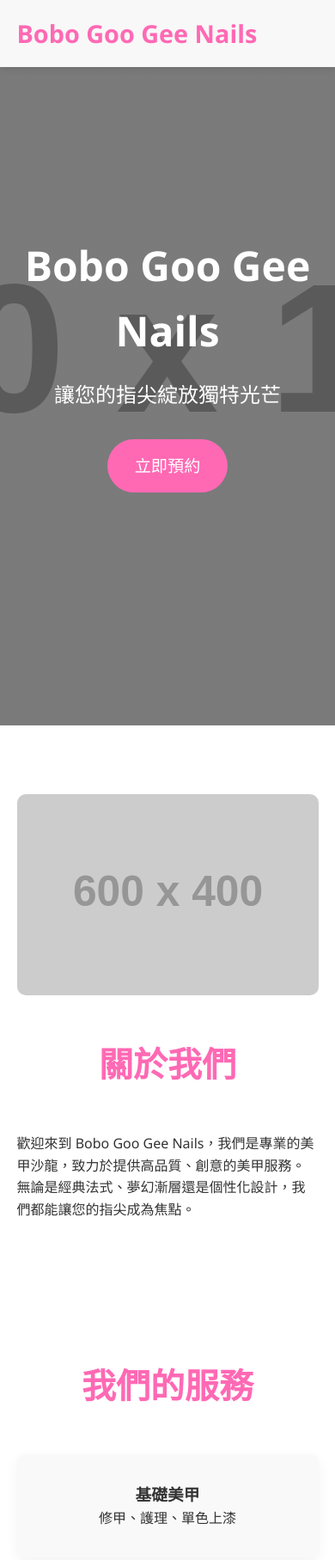
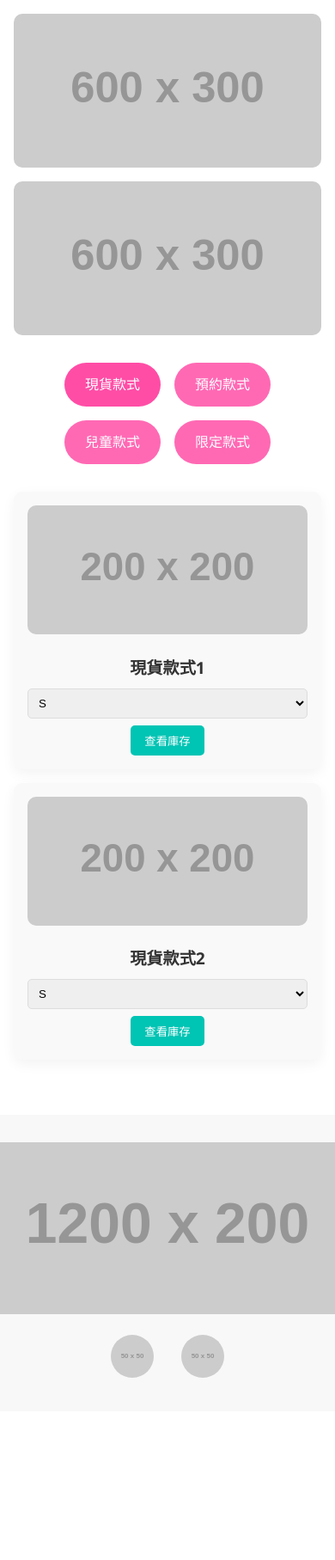
Before and after one commit to Willie-Chou4Note/nailwebtest, a plain HTML site: page index.html in a window 390 px wide. Shown: the top 1815 px of the page at 86% size. After the commit the page ends 1642 px from the top, so only its background shows below. Drawn offline with Linux system fonts and the light colour scheme; placeholder pictures from the web are drawn by us.

Commit message:
Add files via upload

```diff
--- a/index.html
+++ b/index.html
@@ -3,7 +3,7 @@
 <head>
     <meta charset="UTF-8">
     <meta name="viewport" content="width=device-width, initial-scale=1.0">
-    <title>Bobo Goo Gee Nails | 專業美甲沙龍</title>
+    <title>Bobo Goo Gee Nails | 美甲商品模板</title>
     <style>
         /* 重置與基本樣式 */
         * { margin: 0; padding: 0; box-sizing: border-box; }
@@ -14,245 +14,249 @@
             background-color: #fff;
         }
         a { text-decoration: none; color: inherit; }
+        .container { max-width: 1200px; margin: 0 auto; padding: 1rem; }
 
-        /* 導航欄 */
-        header {
-            position: fixed;
-            top: 0;
-            width: 100%;
-            background: rgba(255, 255, 255, 0.95);
-            box-shadow: 0 2px 10px rgba(0,0,0,0.1);
-            z-index: 1000;
-            padding: 1rem 5%;
-        }
-        nav {
+        /* 頂部品牌介紹圖片 */
+        .brand-intro {
             display: flex;
             justify-content: space-between;
-            align-items: center;
-            max-width: 1200px;
-            margin: 0 auto;
-        }
-        .logo { font-size: 1.8rem; font-weight: bold; color: #FF69B4; }
-        .nav-links {
-            display: flex;
-            gap: 2rem;
-        }
-        .nav-links a {
-            font-weight: 500;
-            transition: color 0.3s;
-        }
-        .nav-links a:hover { color: #FF69B4; }
-
-        /* 英雄區 */
-        .hero {
-            height: 100vh;
-            background: linear-gradient(rgba(0,0,0,0.4), rgba(0,0,0,0.4)), url('https://via.placeholder.com/1920x1080/FFB6C1/FFFFFF?text=Beautiful+Nails+Hero+Image') center/cover no-repeat;
-            display: flex;
-            flex-direction: column;
-            justify-content: center;
-            align-items: center;
-            text-align: center;
-            color: white;
-            padding: 0 5%;
-        }
-        .hero h1 {
-            font-size: 4rem;
-            margin-bottom: 1rem;
-        }
-        .hero p {
-            font-size: 1.5rem;
+            gap: 1rem;
             margin-bottom: 2rem;
         }
-        .btn {
+        .brand-intro img {
+            width: 49%;
+            height: auto;
+            border-radius: 10px;
+            object-fit: cover;
+        }
+
+        /* 類別清單 */
+        .categories {
+            display: flex;
+            justify-content: center;
+            gap: 1rem;
+            margin-bottom: 2rem;
+            flex-wrap: wrap;
+        }
+        .category-btn {
             background: #FF69B4;
             color: white;
-            padding: 1rem 2rem;
+            padding: 0.8rem 1.5rem;
             border-radius: 50px;
-            font-size: 1.2rem;
+            cursor: pointer;
             transition: background 0.3s;
         }
-        .btn:hover { background: #ff4da6; }
+        .category-btn:hover, .category-btn.active { background: #ff4da6; }
 
-        /* 通用區塊 */
-        section {
-            padding: 5rem 5%;
-            max-width: 1200px;
-            margin: 0 auto;
+        /* 產品格子 */
+        .products {
+            display: grid;
+            grid-template-columns: repeat(5, 1fr);
+            gap: 1rem;
+            margin-bottom: 3rem;
         }
-        h2 {
-            text-align: center;
-            font-size: 2.5rem;
-            margin-bottom: 3rem;
-            color: #FF69B4;
-        }
-
-        /* 關於 */
-        .about {
-            display: flex;
-            align-items: center;
-            gap: 3rem;
-            flex-wrap: wrap;
-        }
-        .about img {
-            flex: 1;
-            min-width: 300px;
-            border-radius: 10px;
-        }
-        .about-text { flex: 1; }
-
-        /* 服務 */
-        .services {
-            display: grid;
-            grid-template-columns: repeat(auto-fit, minmax(250px, 1fr));
-            gap: 2rem;
-        }
-        .service-card {
+        .product-item {
             background: #f9f9f9;
-            padding: 2rem;
+            padding: 1rem;
             border-radius: 10px;
             text-align: center;
             box-shadow: 0 5px 15px rgba(0,0,0,0.05);
+            display: none; /* 預設隱藏 */
         }
-
-        /* 圖庫 */
-        .gallery {
-            display: grid;
-            grid-template-columns: repeat(auto-fit, minmax(250px, 1fr));
-            gap: 1rem;
+        .product-item img {
+            width: 100%;
+            height: 150px;
+            object-fit: cover;
+            border-radius: 10px;
+            margin-bottom: 1rem;
         }
-        .gallery img {
+        .product-item h3 { font-size: 1.2rem; margin-bottom: 0.5rem; }
+        .product-item select {
             width: 100%;
-            border-radius: 10px;
-            transition: transform 0.3s;
-        }
-        .gallery img:hover { transform: scale(1.05); }
-
-        /* 聯絡 */
-        .contact form {
-            max-width: 600px;
-            margin: 0 auto;
-            display: grid;
-            gap: 1rem;
-        }
-        input, textarea {
-            padding: 1rem;
+            padding: 0.5rem;
+            margin-bottom: 0.5rem;
             border: 1px solid #ddd;
             border-radius: 5px;
         }
+        .product-item button {
+            background: #00C4B4;
+            color: white;
+            padding: 0.5rem 1rem;
+            border: none;
+            border-radius: 5px;
+            cursor: pointer;
+            transition: background 0.3s;
+        }
+        .product-item button:hover { background: #009999; }
+        .product-item .inventory { display: none; color: green; margin-top: 0.5rem; }
 
-        /* 頁尾 (模仿 Canva 原站) */
+        /* 頁尾 */
         footer {
             background: #f8f8f8;
-            padding: 2rem 5%;
+            padding: 2rem 0;
             text-align: center;
-            font-size: 0.9rem;
-            color: #666;
         }
-        .footer-links a {
-            margin: 0 1rem;
-            color: #00C4B4; /* Canva 藍綠色 */
+        .footer-img {
+            width: 100%;
+            height: 200px;
+            object-fit: cover;
+            margin-bottom: 1rem;
         }
+        .social-links {
+            display: flex;
+            justify-content: center;
+            gap: 2rem;
+        }
+        .social-links img {
+            width: 50px;
+            height: 50px;
+            border-radius: 50%;
+            transition: transform 0.3s;
+        }
+        .social-links img:hover { transform: scale(1.1); }
 
         /* 響應式調整 */
+        @media (max-width: 1200px) {
+            .products { grid-template-columns: repeat(4, 1fr); }
+        }
+        @media (max-width: 992px) {
+            .products { grid-template-columns: repeat(3, 1fr); }
+        }
         @media (max-width: 768px) {
-            .hero h1 { font-size: 3rem; }
-            .nav-links { display: none; } /* 可加漢堡選單進階 */
+            .products { grid-template-columns: repeat(2, 1fr); }
+            .brand-intro { flex-direction: column; }
+            .brand-intro img { width: 100%; }
+        }
+        @media (max-width: 576px) {
+            .products { grid-template-columns: 1fr; }
         }
     </style>
 </head>
 <body>
 
-    <header>
-        <nav>
-            <div class="logo">Bobo Goo Gee Nails</div>
-            <div class="nav-links">
-                <a href="#home">首頁</a>
-                <a href="#about">關於</a>
-                <a href="#services">服務</a>
-                <a href="#gallery">作品</a>
-                <a href="#contact">聯絡</a>
+    <div class="container">
+        <!-- 1. 最上面放兩張圖片 (品牌介紹) -->
+        <div class="brand-intro">
+            <img src="https://via.placeholder.com/600x300/FFB6C1/FFFFFF?text=Brand+Image+1" alt="品牌介紹圖1">
+            <img src="https://via.placeholder.com/600x300/FFC0CB/FFFFFF?text=Brand+Image+2" alt="品牌介紹圖2">
         </div>
-        </nav>
-    </header>
 
-    <section id="home" class="hero">
-        <h1>Bobo Goo Gee Nails</h1>
-        <p>讓您的指尖綻放獨特光芒</p>
-        <a href="#contact" class="btn">立即預約</a>
-    </section>
+        <!-- 2. 類別清單 -->
+        <div class="categories">
+            <div class="category-btn active" data-category="stock">現貨款式</div>
+            <div class="category-btn" data-category="预约">預約款式</div>
+            <div class="category-btn" data-category="children">兒童款式</div>
+            <div class="category-btn" data-category="limited">限定款式</div>
+        </div>
 
-    <section id="about" class="about">
-        <img src="https://via.placeholder.com/600x400/F4C2C2/FFFFFF?text=About+Us" alt="關於我們">
-        <div class="about-text">
-            <h2>關於我們</h2>
-            <p>歡迎來到 Bobo Goo Gee Nails，我們是專業的美甲沙龍，致力於提供高品質、創意的美甲服務。無論是經典法式、夢幻漸層還是個性化設計，我們都能讓您的指尖成為焦點。</p>
+        <!-- 3. 產品顯示區 (一行5個) -->
+        <div class="products">
+            <!-- 現貨款式 (範例產品) -->
+            <div class="product-item" data-category="stock">
+                <img src="https://via.placeholder.com/200x200/FF69B4/FFFFFF?text=現貨1" alt="現貨款式1">
+                <h3>現貨款式1</h3>
+                <select>
+                    <option value="S">S</option>
+                    <option value="M">M</option>
+                    <option value="L">L</option>
+                </select>
+                <button onclick="showInventory(this)">查看庫存</button>
+                <p class="inventory">庫存：10 件</p>
             </div>
-    </section>
+            <div class="product-item" data-category="stock">
+                <img src="https://via.placeholder.com/200x200/FF69B4/FFFFFF?text=現貨2" alt="現貨款式2">
+                <h3>現貨款式2</h3>
+                <select>
+                    <option value="S">S</option>
+                    <option value="M">M</option>
+                    <option value="L">L</option>
+                </select>
+                <button onclick="showInventory(this)">查看庫存</button>
+                <p class="inventory">庫存：5 件</p>
+            </div>
+            <!-- 添加更多現貨產品... -->
 
-    <section id="services">
-        <h2>我們的服務</h2>
-        <div class="services">
-            <div class="service-card">
-                <h3>基礎美甲</h3>
-                <p>修甲、護理、單色上漆</p>
+            <!-- 預約款式 -->
+            <div class="product-item" data-category="预约">
+                <img src="https://via.placeholder.com/200x200/E0B0FF/FFFFFF?text=預約1" alt="預約款式1">
+                <h3>預約款式1</h3>
+                <select>
+                    <option value="S">S</option>
+                    <option value="M">M</option>
+                    <option value="L">L</option>
+                </select>
+                <button onclick="showInventory(this)">查看庫存</button>
+                <p class="inventory">庫存：預約中</p>
             </div>
-            <div class="service-card">
-                <h3>凝膠美甲</h3>
-                <p>持久光療、漸層設計</p>
+            <!-- 添加更多預約產品... -->
+
+            <!-- 兒童款式 -->
+            <div class="product-item" data-category="children">
+                <img src="https://via.placeholder.com/200x200/98FB98/FFFFFF?text=兒童1" alt="兒童款式1">
+                <h3>兒童款式1</h3>
+                <select>
+                    <option value="S">S</option>
+                    <option value="M">M</option>
+                    <option value="L">L</option>
+                </select>
+                <button onclick="showInventory(this)">查看庫存</button>
+                <p class="inventory">庫存：15 件</p>
             </div>
-            <div class="service-card">
-                <h3>藝術美甲</h3>
-                <p>手繪、貼鑽、3D 立體</p>
+            <!-- 添加更多兒童產品... -->
+
+            <!-- 限定款式 -->
+            <div class="product-item" data-category="limited">
+                <img src="https://via.placeholder.com/200x200/FFD700/FFFFFF?text=限定1" alt="限定款式1">
+                <h3>限定款式1</h3>
+                <select>
+                    <option value="S">S</option>
+                    <option value="M">M</option>
+                    <option value="L">L</option>
+                </select>
+                <button onclick="showInventory(this)">查看庫存</button>
+                <p class="inventory">庫存：限量 3 件</p>
             </div>
-            <div class="service-card">
-                <h3>足部護理</h3>
-                <p>足部美甲與 SPA</p>
+            <!-- 添加更多限定產品... -->
         </div>
     </div>
-    </section>
 
-    <section id="gallery">
-        <h2>作品展示</h2>
-        <div class="gallery">
-            <img src="https://via.placeholder.com/400x400/FFB6C1/FFFFFF?text=Nail+Design+1" alt="美甲作品1">
-            <img src="https://via.placeholder.com/400x400/FFC0CB/FFFFFF?text=Nail+Design+2" alt="美甲作品2">
-            <img src="https://via.placeholder.com/400x400/FF69B4/FFFFFF?text=Nail+Design+3" alt="美甲作品3">
-            <img src="https://via.placeholder.com/400x400/E0B0FF/FFFFFF?text=Nail+Design+4" alt="美甲作品4">
-            <img src="https://via.placeholder.com/400x400/98FB98/FFFFFF?text=Nail+Design+5" alt="美甲作品5">
-            <img src="https://via.placeholder.com/400x400/FFD700/FFFFFF?text=Nail+Design+6" alt="美甲作品6">
-        </div>
-    </section>
-
-    <section id="contact" class="contact">
-        <h2>聯絡我們</h2>
-        <form>
-            <input type="text" placeholder="您的姓名" required>
-            <input type="tel" placeholder="電話號碼" required>
-            <input type="email" placeholder="電子郵件" required>
-            <textarea rows="5" placeholder="留言或預約時間"></textarea>
-            <button type="submit" class="btn">送出訊息</button>
-        </form>
-    </section>
-
+    <!-- 5. 頁尾: 一張圖片，兩側 IG 和 LINE 圖標超連結 -->
     <footer>
-        <p>Designed with ❤️ for Bobo Goo Gee Nails</p>
-        <div class="footer-links">
-            <a href="https://www.canva.com/terms-of-use/" target="_blank">Terms of Use</a>
-            <a href="https://www.canva.com/policies/acceptable-use-policy/" target="_blank">Acceptable Use Policy</a>
-            <a href="https://www.canva.com/policies/privacy-policy/" target="_blank">Privacy Policy</a>
+        <img class="footer-img" src="https://via.placeholder.com/1200x200/F4C2C2/FFFFFF?text=Footer+Image" alt="頁尾圖片">
+        <div class="social-links">
+            <a href="https://www.instagram.com/your-ig-account" target="_blank">
+                <img src="https://via.placeholder.com/50x50/833AB4/FFFFFF?text=IG" alt="Instagram">
+            </a>
+            <a href="https://line.me/ti/p/your-line-id" target="_blank">
+                <img src="https://via.placeholder.com/50x50/00C300/FFFFFF?text=LINE" alt="LINE">
+            </a>
         </div>
     </footer>
 
     <script>
-        // 平滑滾動
-        document.querySelectorAll('a[href^="#"]').forEach(anchor => {
-            anchor.addEventListener('click', function(e) {
-                e.preventDefault();
-                document.querySelector(this.getAttribute('href')).scrollIntoView({
-                    behavior: 'smooth'
+        // 類別切換
+        const categoryBtns = document.querySelectorAll('.category-btn');
+        const productItems = document.querySelectorAll('.product-item');
+
+        categoryBtns.forEach(btn => {
+            btn.addEventListener('click', () => {
+                categoryBtns.forEach(b => b.classList.remove('active'));
+                btn.classList.add('active');
+                const category = btn.getAttribute('data-category');
+                productItems.forEach(item => {
+                    item.style.display = item.getAttribute('data-category') === category ? 'block' : 'none';
                 });
             });
         });
+
+        // 初始顯示現貨
+        document.querySelector('.category-btn.active').click();
+
+        // 查看庫存功能
+        function showInventory(btn) {
+            const inventory = btn.nextElementSibling;
+            inventory.style.display = inventory.style.display === 'block' ? 'none' : 'block';
+        }
     </script>
 </body>
 </html>
```
Lines whose indentation alone changed are shown as unchanged.
